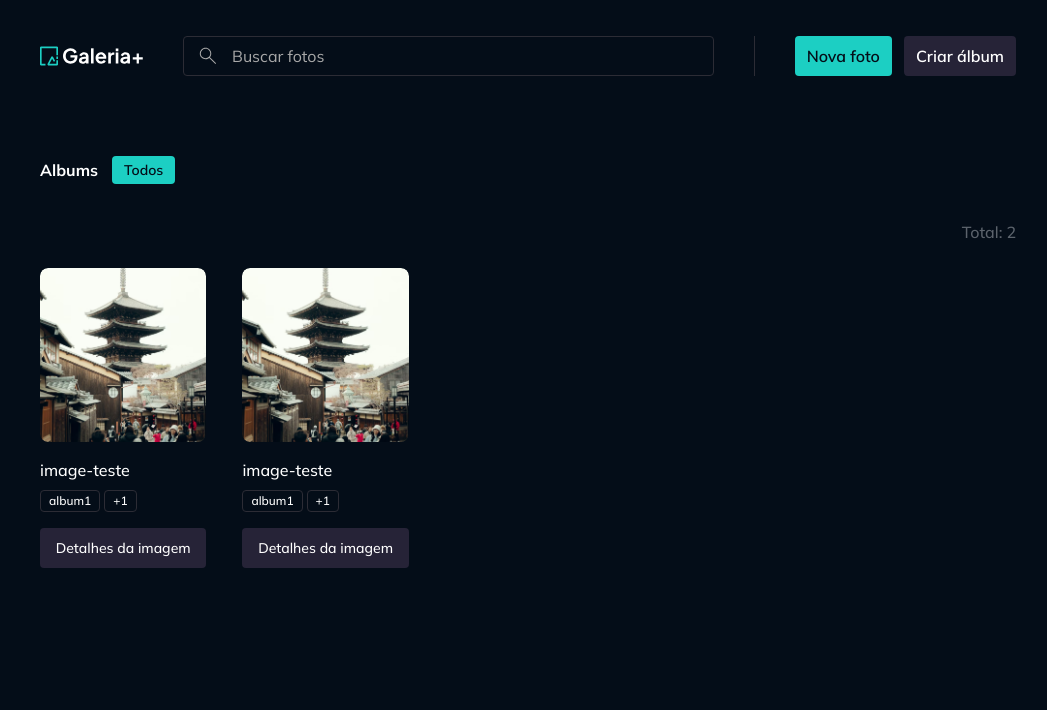
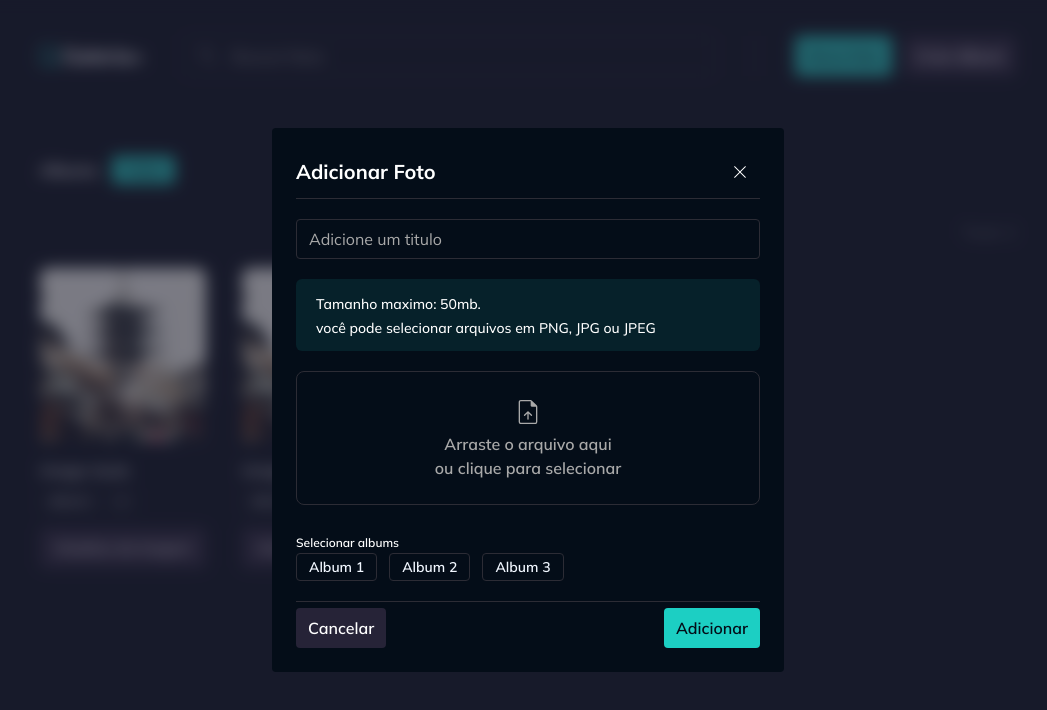
Before and after one commit to IgoorToorres/Galeria-Fotos, a React (Vite) app: page / in a window 1280 px wide. Both pictures are taken after a click on the button "Nova foto". Shown: the top 710 px of the page, without its empty margins (112-1159 px from the left). Built offline with nearby package versions, Linux system fonts and the light colour scheme.

Commit message:
feat - modal de criacao de album, parte visual

```diff
--- a/src/components/main-header.tsx
+++ b/src/components/main-header.tsx
@@ -5,6 +5,8 @@
 import Button from "./button";
 import PhotosSearch from "./photos-search";
 import Divider from "./divider";
+import PhotoNewDialog from "../contexts/photos/components/photo-new-dialog";
+import AlbumNewDialog from "../contexts/albums/components/album-new-dialog";
 
 interface MainHeaderProps extends React.ComponentProps<typeof Container> { }
 
@@ -23,8 +25,8 @@
             <Divider orientation="vertical" className="h-10" />
 
             <div className="flex items-center gap-3">
-                <Button>Nova foto</Button>
-                <Button variant="secondary">Criar álbum</Button>
+                <PhotoNewDialog trigger={<Button>Nova foto</Button>} />
+                <AlbumNewDialog trigger={<Button variant="secondary">Criar álbum</Button>} />
             </div>
         </Container>
     );
--- /dev/null
+++ b/src/contexts/albums/components/album-new-dialog.tsx
@@ -0,0 +1,97 @@
+import Button from "../../../components/button";
+import { Dialog, DialogHeader, DialogBody, DialogFooter, DialogContent, DialogTrigger, DialogClose } from "../../../components/dialog";
+import InputText from "../../../components/input-text";
+import Text from "../../../components/text";
+import type { Photo } from "../../photos/models/photo";
+import SelectCheckBoxIllustration from "../../../assets/images/select-checkbox.svg?react"
+import Skeleton from "../../../components/skeleton";
+import PhotoImageSelectable from "../../photos/components/photo-image-selectable";
+
+interface AlbumNewDialogProps {
+    trigger: React.ReactNode;
+}
+
+export default function AlbumNewDialog({ trigger }: AlbumNewDialogProps) {
+
+    //TODO: utiliozar api quando estiver pront
+    const isLoadingPhotos = false;
+    const photos: Photo[] = [
+        {
+            id: '123',
+            title: 'image-teste',
+            imageId: 'portrait-tower.png',
+            albums: [
+                { id: '321', title: 'album1' },
+                { id: '213', title: 'album2' },
+                { id: '1234', title: 'album3' }
+            ]
+        },
+        {
+            id: '123',
+            title: 'image-teste',
+            imageId: 'portrait-tower.png',
+            albums: [
+                { id: '321', title: 'album1' },
+                { id: '213', title: 'album2' },
+                { id: '1234', title: 'album3' }
+            ]
+        }
+    ];
+
+    function handleTogglePhoto(selected: boolean, photoId: string){
+        console.log(selected, photoId);
+    }
+
+    return (
+        <Dialog>
+            <DialogTrigger asChild>{trigger}</DialogTrigger>
+            <DialogContent>
+                <DialogHeader>Criar Album</DialogHeader>
+                <DialogBody className="flex flex-col gap-5">
+                    <InputText
+                        placeholder="Adicione um titulo"
+                        maxLength={255}
+                    />
+                    <div className="space-y-3">
+                        <Text as="div" variant="label-small">Fotos cadastradas</Text>
+                        {!isLoadingPhotos && photos.length > 0 && (
+                            <div className="flex flex-wrap gap-2">
+                                {photos.map((photo) => (
+                                    <PhotoImageSelectable
+                                        key={photo.imageId}
+                                        src={`/images/${photo.imageId}`}
+                                        title={photo.title}
+                                        imageClassName="w-20 h-20"
+                                        onSelectImage={(selected) => handleTogglePhoto(selected, photo.id)}
+                                    />
+                                ))}
+                            </div>
+                        )}
+                        {isLoadingPhotos && (
+                            <div className="flex flex-wrap gap-2">
+                                {Array.from({ length: 4 }).map((_, index) => (
+                                    <Skeleton
+                                        key={`photo-loading-${index}`}
+                                        className="w-20 h-20 rounded-lg"
+                                    />
+                                ))}
+                            </div>
+                        )}
+                        {!isLoadingPhotos && photos.length === 0 && (
+                            <div className="w-full flex flex-col items-center justify-center gap-3">
+                                <SelectCheckBoxIllustration />
+                                <Text variant="paragraph-medium" className="text-center">Nenhuma foto disponível para seleção</Text>
+                            </div>
+                        )}
+                    </div>
+                </DialogBody>
+                <DialogFooter>
+                    <DialogClose asChild>
+                        <Button variant="secondary">Cancelar</Button>
+                    </DialogClose>
+                    <Button>Criar</Button>
+                </DialogFooter>
+            </DialogContent>
+        </Dialog>
+    )
+}
--- /dev/null
+++ b/src/contexts/photos/components/photo-image-selectable.tsx
@@ -0,0 +1,48 @@
+import { tv } from "tailwind-variants";
+import ImagePreview from "../../../components/image-preview";
+import { useState } from "react";
+import InputCheckbox from "../../../components/input-checkbox";
+
+
+export const photoImageSelectableVariants = tv({
+    base: "cursor-pointer relative rounded-lg",
+    variants: {
+        select: {
+            true: "outline-2 outline-accent-brand",
+        }
+    }
+})
+
+interface PhotoImageSelectableProps extends React.ComponentProps<typeof ImagePreview> {
+    selected?: boolean;
+    onSelectImage?: (selected: boolean) => void;
+}
+
+export default function PhotoImageSelectable({ selected, onSelectImage, className, ...props }: PhotoImageSelectableProps) {
+    const [isSelected, setIsSelected] = useState(selected)
+
+    function handleSelect(){
+        const newValue = !isSelected;
+        setIsSelected(newValue);
+        onSelectImage?.(newValue);
+    }
+
+    return (
+        <label className={
+            photoImageSelectableVariants({
+                className,
+                select: isSelected
+            })
+        }>
+            <InputCheckbox
+                size="sm"
+                checked={isSelected}
+                onChange={handleSelect}
+                className="absolute top-1 left-1"
+            />
+            <ImagePreview
+                {...props}
+            />
+        </label>
+    )
+}
--- /dev/null
+++ b/src/contexts/photos/components/photo-new-dialog.tsx
@@ -0,0 +1,79 @@
+import { useForm } from "react-hook-form";
+import Alert from "../../../components/alert";
+import Button from "../../../components/button";
+import { Dialog, DialogHeader, DialogBody, DialogFooter, DialogContent, DialogTrigger, DialogClose } from "../../../components/dialog";
+import ImagePreview from "../../../components/image-preview";
+import InputSingleFile from "../../../components/input-single-file";
+import InputText from "../../../components/input-text";
+import Skeleton from "../../../components/skeleton";
+import Text from "../../../components/text";
+import type { Album } from "../../albums/models/album";
+
+
+interface PhotoNewDialogProps {
+    trigger: React.ReactNode;
+}
+
+export default function PhotoNewDialog({ trigger }: PhotoNewDialogProps) {
+
+    const form = useForm();
+
+    //mock dados teste
+    const isLoadingAlbum = false;
+    const albums: Album[] = [
+        { id: "1", title: "Album 1" },
+        { id: "2", title: "Album 2" },
+        { id: "3", title: "Album 3" }
+    ]
+
+    return (
+        <Dialog>
+            <DialogTrigger asChild>{trigger}</DialogTrigger>
+            <DialogContent>
+                <DialogHeader>Adicionar Foto</DialogHeader>
+                <DialogBody className="flex flex-col gap-5">
+                    <InputText
+                        placeholder="Adicione um titulo"
+                        maxLength={255}
+                    />
+
+                    <Alert>
+                        Tamanho maximo: 50mb.
+                        <br />
+                        você pode selecionar arquivos em PNG, JPG ou JPEG
+                    </Alert>
+
+                    <InputSingleFile
+                        form={form}
+                        allowedExtensions={['png', 'jpg', 'jpeg']}
+                        maxFileSizeInMb={50}
+                        replaceBy={
+                            <ImagePreview
+                                className="w-full h-56"
+                            />
+                        }
+                    />
+
+                    <div className="space-y-3">
+                        <Text variant="label-small">Selecionar albums</Text>
+                        <div className="flex flex-wrap gap-3">
+                            {!isLoadingAlbum && albums.length > 0 && albums.map((album) => (
+                                <Button key={album.id} variant="ghost" size="sm" className="truncate">{album.title}</Button>
+                            ))}
+                            {isLoadingAlbum && Array.from({ length: 5 }).map((_, index) => (
+                                <Skeleton key={`album-button-${index}`} className="h-7 w-20" />
+                            ))}
+                        </div>
+                    </div>
+
+                </DialogBody>
+                <DialogFooter>
+                    <DialogClose asChild>
+                        <Button variant="secondary">Cancelar</Button>
+                    </DialogClose>
+                    <Button>Adicionar</Button>
+                </DialogFooter>
+            </DialogContent>
+        </Dialog>
+    )
+}
--- a/src/pages/page-photo-details.tsx
+++ b/src/pages/page-photo-details.tsx
@@ -1,7 +1,6 @@
 import { useParams } from "react-router";
 import Text from "../components/text";
 import Container from "../components/container";
-import { useState } from "react";
 import type { Photo } from "../contexts/photos/models/photo";
 import Skeleton from "../components/skeleton";
 import PhotosNavigator from "../contexts/photos/components/photos-navigator";
```
